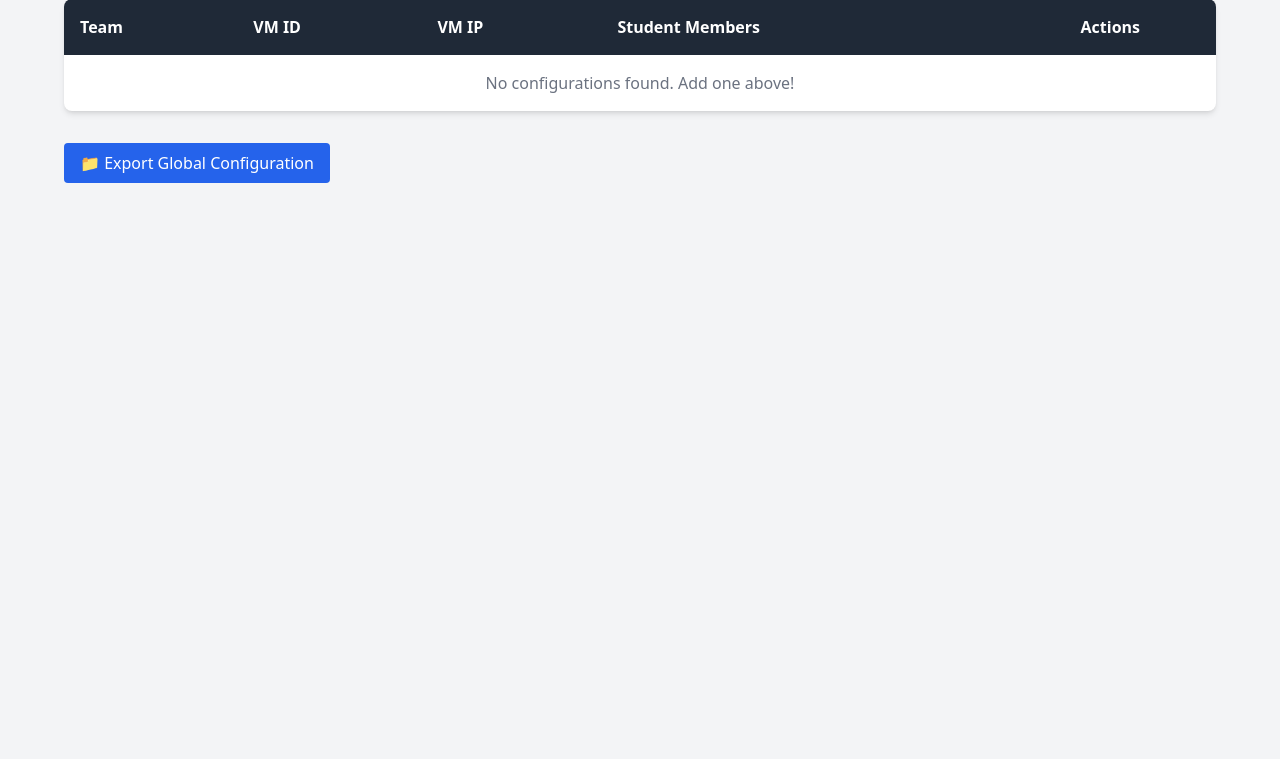
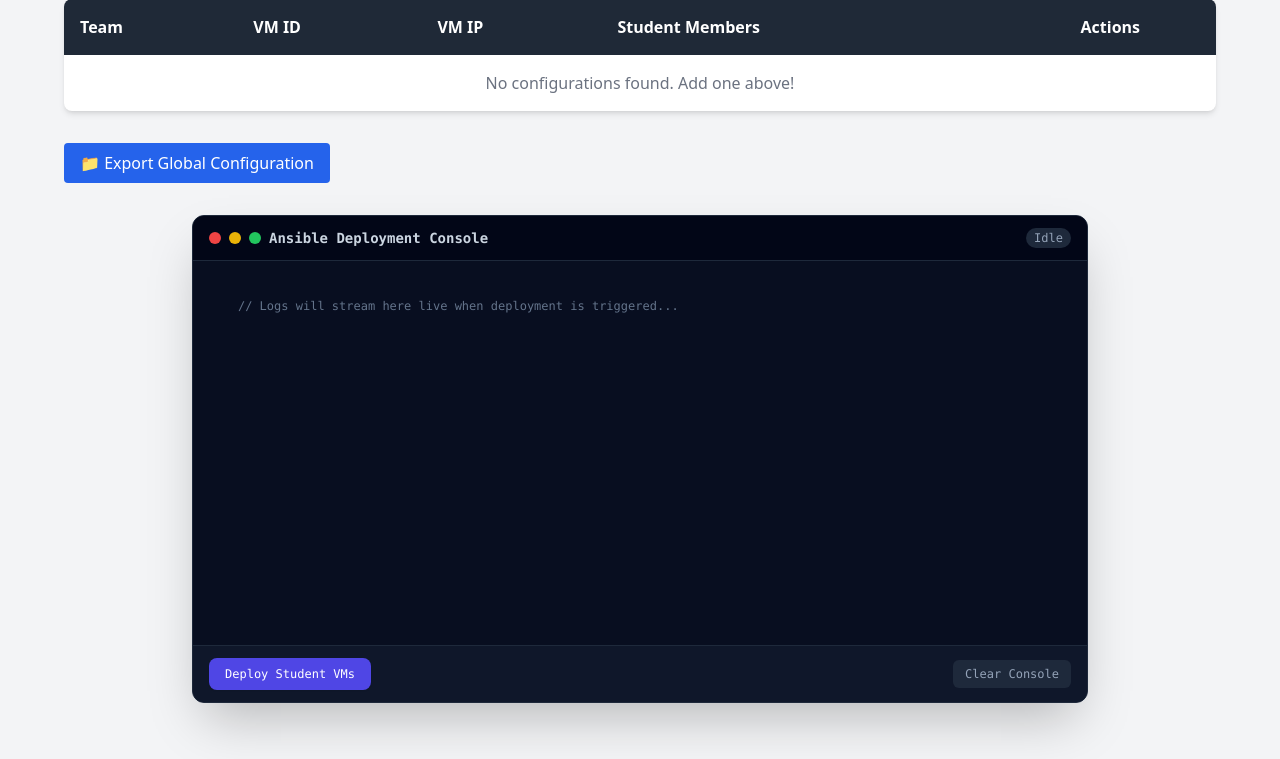
Before and after one commit to enzodepitech/vmparty, a FastAPI app: page / in a window 1280 px wide. Shown: the part 315-1074 px from the top of the page. Before the commit the page ends 498 px from the top, so only its background shows below. Run offline with FastAPI, Linux system fonts and the light colour scheme; data that the repository does not hold is empty; some libraries are stand-ins or nearby versions.

Commit message:
Add deploy method on vm party

```diff
--- a/ansible/ansible.cfg
+++ b/ansible/ansible.cfg
@@ -2,3 +2,4 @@
 host_key_checking = False
 inventory = localhost,
 deprecation_warnings = False
+force_color = True
--- a/app/main.py
+++ b/app/main.py
@@ -1,8 +1,13 @@
-from fastapi import FastAPI, Request, Form, HTTPException
+from fastapi import FastAPI, Request, Form, HTTPException,  WebSocket, WebSocketDisconnect
 from fastapi.responses import HTMLResponse, RedirectResponse
 from fastapi.templating import Jinja2Templates
 from fastapi.staticfiles import StaticFiles
+
 import sqlite3
+import logging
+import asyncio
+import os
+
 from app.database import init_db, get_db_connection
 from app.services.exporter import export_ansible_config
 
@@ -76,5 +81,53 @@ async def delete_config(config_id: int):
 @app.post("/export")
 async def trigger_export():
     nb_vm = export_ansible_config()
-    print(f"Successful export: {nb_vm} VMs created.")
+    logging.info(f"Successful export: {nb_vm} VMs created.")
     return RedirectResponse(url="/", status_code=303)
+
+@app.websocket("/ws/deploy")
+async def deploy_websocket(websocket: WebSocket):
+    await websocket.accept()
+
+    # Pass the vars file using -e @path/to/vars.yml
+    cmd = [
+        "ansible-playbook",
+        "ansible/",
+        "-e", "storage/exports/vars.yml"
+    ]
+
+    # Force ANSI colors / unbuffered output for Ansible log streaming
+    env = os.environ.copy()
+    env["PYTHONUNBUFFERED"] = "1"
+    env["ANSIBLE_FORCE_COLOR"] = "1"
+
+    try:
+        process = await asyncio.create_subprocess_exec(
+            *cmd,
+            stdout=asyncio.subprocess.PIPE,
+            stderr=asyncio.subprocess.STDOUT,
+            cwd="/",
+            env=env
+        )
+
+        await websocket.send_text("--- Starting Ansible Deployment ---")
+
+        # Stream logs line-by-line in real time
+        while True:
+            line = await process.stdout.readline()
+            if not line:
+                break
+            await websocket.send_text(line.decode().rstrip())
+
+        await process.wait()
+
+        if process.returncode == 0:
+            await websocket.send_text("--- Deployment Finished Successfully ---")
+        else:
+            await websocket.send_text(f"--- Deployment Failed (Exit Code {process.returncode}) ---")
+
+    except WebSocketDisconnect:
+        print("Client disconnected during deployment execution.")
+    except Exception as e:
+        await websocket.send_text(f"Error executing playbook: {str(e)}")
+    finally:
+        await websocket.close()
--- a/app/templates/index.html
+++ b/app/templates/index.html
@@ -68,5 +68,114 @@
         </form>
       </div>
     </div>
+
+    <!-- Ansible Execution & Live Log Container -->
+<div class="max-w-4xl mx-auto my-6 bg-slate-900 border border-slate-800 rounded-xl shadow-2xl overflow-hidden font-mono text-sm">
+
+  <!-- Header Bar -->
+  <div class="flex items-center justify-between px-4 py-3 bg-slate-950 border-b border-slate-800 text-slate-400">
+    <div class="flex items-center space-x-2">
+      <span class="w-3 h-3 rounded-full bg-red-500 inline-block"></span>
+      <span class="w-3 h-3 rounded-full bg-yellow-500 inline-block"></span>
+      <span class="w-3 h-3 rounded-full bg-green-500 inline-block"></span>
+      <span class="ml-2 font-semibold text-slate-300">Ansible Deployment Console</span>
+    </div>
+    <div class="flex items-center space-x-2 text-xs">
+      <span id="status-badge" class="px-2 py-0.5 rounded-full bg-slate-800 text-slate-400 font-medium">Idle</span>
+    </div>
+  </div>
+
+  <!-- Terminal Output Area -->
+  <div id="terminal-logs" class="h-96 p-4 overflow-y-auto bg-slate-950/50 text-slate-200 font-mono text-xs leading-relaxed whitespace-pre-wrap select-text">
+    <span class="text-slate-500">// Logs will stream here live when deployment is triggered...</span>
+  </div>
+
+  <!-- Footer Actions -->
+  <div class="flex items-center justify-between px-4 py-3 bg-slate-900 border-t border-slate-800">
+    <button
+      id="deploy-btn"
+      onclick="startDeployment()"
+      class="px-4 py-2 bg-indigo-600 hover:bg-indigo-500 text-white font-medium text-xs rounded-lg shadow-sm transition-all flex items-center space-x-2 disabled:opacity-50 disabled:cursor-not-allowed cursor-pointer"
+    >
+      <span>Deploy Student VMs</span>
+    </button>
+    <button
+      onclick="clearLogs()"
+      class="px-3 py-1.5 bg-slate-800 hover:bg-slate-700 text-slate-400 text-xs rounded-md transition-colors cursor-pointer"
+    >
+      Clear Console
+    </button>
+  </div>
+</div>
+
+<!-- WebSocket Controller Script -->
+<script>
+    let socket = null;
+
+    function startDeployment() {
+        const terminal = document.getElementById("terminal-logs");
+        const deployBtn = document.getElementById("deploy-btn");
+        const statusBadge = document.getElementById("status-badge");
+
+        // Clear previous logs
+        terminal.innerHTML = "";
+
+        // Update UI state
+        deployBtn.disabled = true;
+        statusBadge.textContent = "Deploying...";
+        statusBadge.className = "px-2 py-0.5 rounded-full bg-amber-500/10 text-amber-400 border border-amber-500/20 font-medium";
+
+        // Establish WebSocket Connection
+        const protocol = window.location.protocol === "https:" ? "wss:" : "ws:";
+        const wsUrl = `${protocol}//${window.location.hostname}:8000/ws/deploy`;
+
+        socket = new WebSocket(wsUrl);
+
+        socket.onopen = () => {
+            appendLogLine("[System] Connection established to deployment engine...", "text-indigo-400");
+        };
+
+        socket.onmessage = (event) => {
+            const line = event.data;
+
+            // Basic ANSI/Ansible text color highlight parsing
+            let colorClass = "text-slate-300";
+            if (line.includes("PLAY [") || line.includes("TASK [")) colorClass = "text-cyan-400 font-bold";
+            else if (line.includes("ok:")) colorClass = "text-emerald-400";
+            else if (line.includes("changed:")) colorClass = "text-amber-300";
+            else if (line.includes("FAILED!") || line.includes("fatal:")) colorClass = "text-rose-400 font-semibold";
+            else if (line.includes("--- Starting") || line.includes("--- Deployment")) colorClass = "text-indigo-400 font-semibold";
+
+            appendLogLine(line, colorClass);
+        };
+
+        socket.onerror = (error) => {
+            appendLogLine("[Error] WebSocket error occurred.", "text-rose-400 font-semibold");
+        };
+
+        socket.onclose = () => {
+            deployBtn.disabled = false;
+            statusBadge.textContent = "Finished";
+            statusBadge.className = "px-2 py-0.5 rounded-full bg-emerald-500/10 text-emerald-400 border border-emerald-500/20 font-medium";
+            appendLogLine("[System] Connection closed.", "text-slate-500");
+        };
+    }
+
+    function appendLogLine(text, colorClass = "text-slate-300") {
+        const terminal = document.getElementById("terminal-logs");
+        const lineElement = document.createElement("div");
+        lineElement.className = colorClass;
+        lineElement.textContent = text;
+        terminal.appendChild(lineElement);
+
+        // Auto-scroll to bottom
+        terminal.scrollTop = terminal.scrollHeight;
+    }
+
+    function clearLogs() {
+        const terminal = document.getElementById("terminal-logs");
+        terminal.innerHTML = '<span class="text-slate-500">// Logs cleared. Ready to deploy...</span>';
+    }
+</script>
   </body>
 </html>
```
